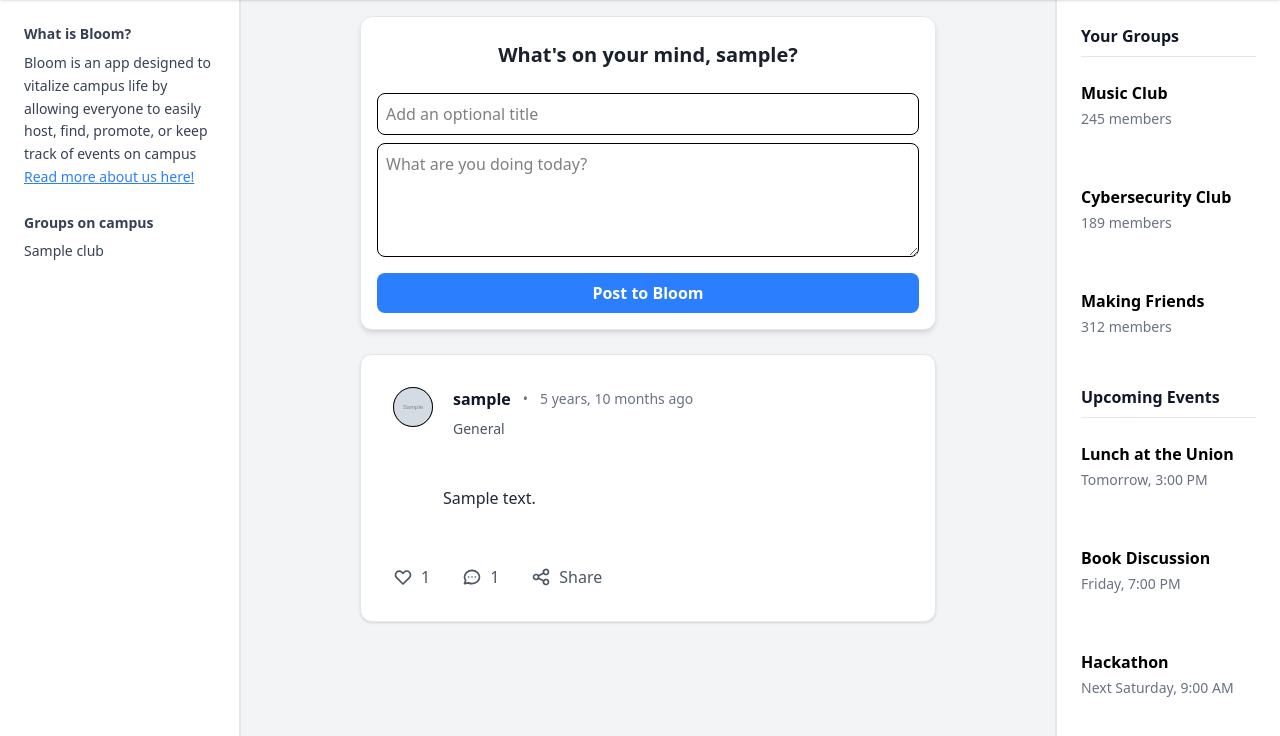
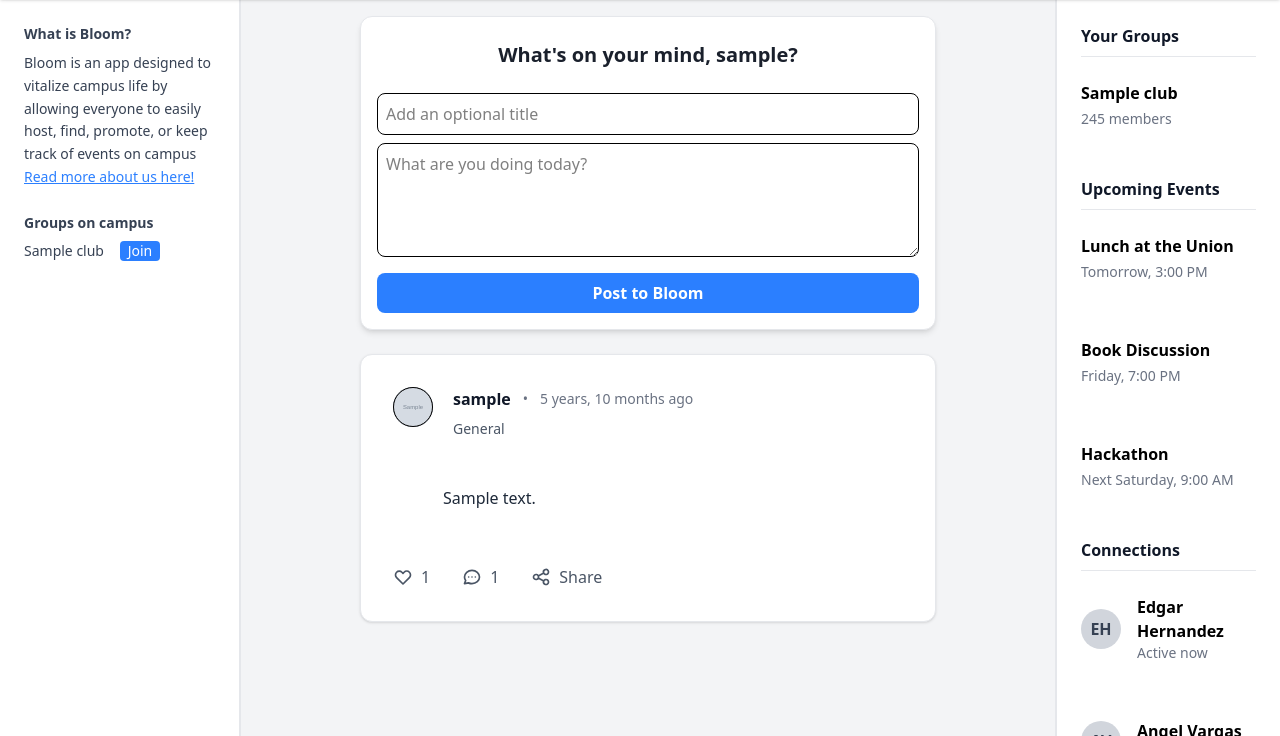
Before and after one commit to AngelAVargas04/SocialLifeApp, a Django app: page / in a window 1280 px wide. Shown: the part 64-800 px from the top of the page. Run offline with Django 5.2, Linux system fonts and the light colour scheme; a user stored in the database is signed in; tables that the repository leaves empty hold one stand-in row (values such as "Sample post"); grey boxes marked "Sample" are stand-in pictures; style sheets or scripts are compiled from the project's sources; some libraries are stand-ins or nearby versions.

Commit message:
75% implementing clubs user is a part of.

```diff
--- a/Bloom/app/models.py
+++ b/Bloom/app/models.py
@@ -97,6 +97,8 @@
     user = models.OneToOneField(User, on_delete=models.CASCADE, related_name='profile')
     profile_picture = models.ImageField(upload_to='profile_pictures/', blank=True, null=True, default=None)
 
+    clubs = models.ManyToManyField(Club, blank=True, related_name='members')
+
     class Meta:
         verbose_name = "Profile"
         verbose_name_plural = "Profiles"
--- a/Bloom/app/urls.py
+++ b/Bloom/app/urls.py
@@ -22,4 +22,5 @@
     path('remove-profile-picture/', views.remove_profile_picture, name='remove_profile_picture'),
     path('aboutus/', views.aboutus, name='aboutus'),
     path('like-post/<slug:slug>/', views.like_post, name='like_post'),
+    path('join_club/', views.join_club, name='join_club'),
 ]
--- a/Bloom/app/views.py
+++ b/Bloom/app/views.py
@@ -262,3 +262,21 @@
             })
 
     return JsonResponse({'success': False, 'error': 'Invalid request'})
+
+@login_required
+def join_club(request):
+    """AJAX endpoint to join a club"""
+    if request.method == 'POST':
+        import json
+        data = json.loads(request.body)
+        club_id = data.get('club_id')
+
+        try:
+            club = Club.objects.get(id=club_id)
+            profile, created = Profile.objects.get_or_create(user=request.user)
+            profile.clubs.add(club)
+            return JsonResponse({'success': True, 'message': f'Joined club {club.name}'})
+        except Club.DoesNotExist:
+            return JsonResponse({'success': False, 'error': 'Club not found'})
+
+    return JsonResponse({'success': False, 'error': 'Invalid request method'})
--- a/Bloom/templates/partials/left_bar.html
+++ b/Bloom/templates/partials/left_bar.html
@@ -15,7 +15,12 @@
                     </p>
                     <div class="space-y-4">
                         {% for club in clubs_objects %}
-                            <p class="text-gray-700">{{ club.name }}</p>
+                            <div class="flex items-center gap-4 flex-shrink-0 text-grey-700 ">{{ club.name }}
+                                <!--if user is not in club then-->
+                                <button id="join" class="w-10 bg-blue-500 text-white text-sm rounded hover:bg-blue-600"
+                                data-club-id="{{ club.id }}">
+                                    Join</button>
+                            </div>
                         {% empty %}
                             <p class="text-gray-500 text-xs">No groups available yet.</p>
                         {% endfor %}
@@ -23,3 +28,42 @@
                 </div>
             </div>
         </aside>
+
+        <script>
+    document.addEventListener('DOMContentLoaded', function() {
+        // Select by class, not ID
+        const joinButtons = document.querySelectorAll('.join-btn');
+
+        joinButtons.forEach(button => {
+            button.addEventListener('click', function() {
+                // 1. Get the specific ID for this button
+                const clubId = button.getAttribute('data-club-id');
+
+                // 2. Create FormData (This matches what request.POST expects)
+                const formData = new FormData();
+                formData.append('club_id', clubId);
+
+                fetch('/join_club/', {
+                    method: 'POST',
+                    headers: {
+                        // Do NOT set Content-Type to application/json
+                        // The browser will automatically set the correct content type for FormData
+                        'X-CSRFToken': '{{ csrf_token }}'
+                    },
+                    body: formData // Send the form data object
+                })
+                .then(response => response.json())
+                .then(data => {
+                    // Assuming your view returns a JSON response like JsonResponse({'status': 'joined'})
+                    if (data.status === 'joined') {
+                        button.textContent = 'Joined';
+                        button.disabled = true;
+                        button.classList.remove('bg-blue-500', 'hover:bg-blue-600');
+                        button.classList.add('bg-gray-400', 'cursor-not-allowed');
+                    }
+                })
+                .catch(error => console.error('Error:', error));
+            });
+        });
+    });
+</script>
--- a/Bloom/templates/partials/right_bar.html
+++ b/Bloom/templates/partials/right_bar.html
@@ -6,18 +6,14 @@
                 <section>
                     <h2 class="text-gray-900 font-bold mb-4 pb-2 border-b border-gray-200"><strong>Your Groups</strong></h2>
                     <div class="space-y-4" style="display: flex; flex-direction: column; gap: 1.5rem;">
+                        {% for club in request.user.profile.clubs.all %}
                         <div class="hover:bg-gray-50 transition cursor-pointer py-2">
-                            <p class="text-black font-semibold mb-1">Music Club</p>
+                            <p class="text-black font-semibold mb-1">{{ club.name }}</p>
                             <p class="text-gray-500 text-sm">245 members</p>
                         </div>
-                        <div class="hover:bg-gray-50 transition cursor-pointer py-2">
-                            <p class="text-black font-semibold mb-1">Cybersecurity Club</p>
-                            <p class="text-gray-500 text-sm">189 members</p>
-                        </div>
-                        <div class="hover:bg-gray-50 transition cursor-pointer py-2">
-                            <p class="text-black font-semibold mb-1">Making Friends</p>
-                            <p class="text-gray-500 text-sm">312 members</p>
-                        </div>
+                        {% empty %}
+                        <p class="text-gray-500 text-sm">You are not a member of any groups yet.</p>
+                        {% endfor %}
                     </div>
                 </section>
 
```
Also changed, not shown: Bloom/app/migrations/0006_profile_clubs.py (added).
